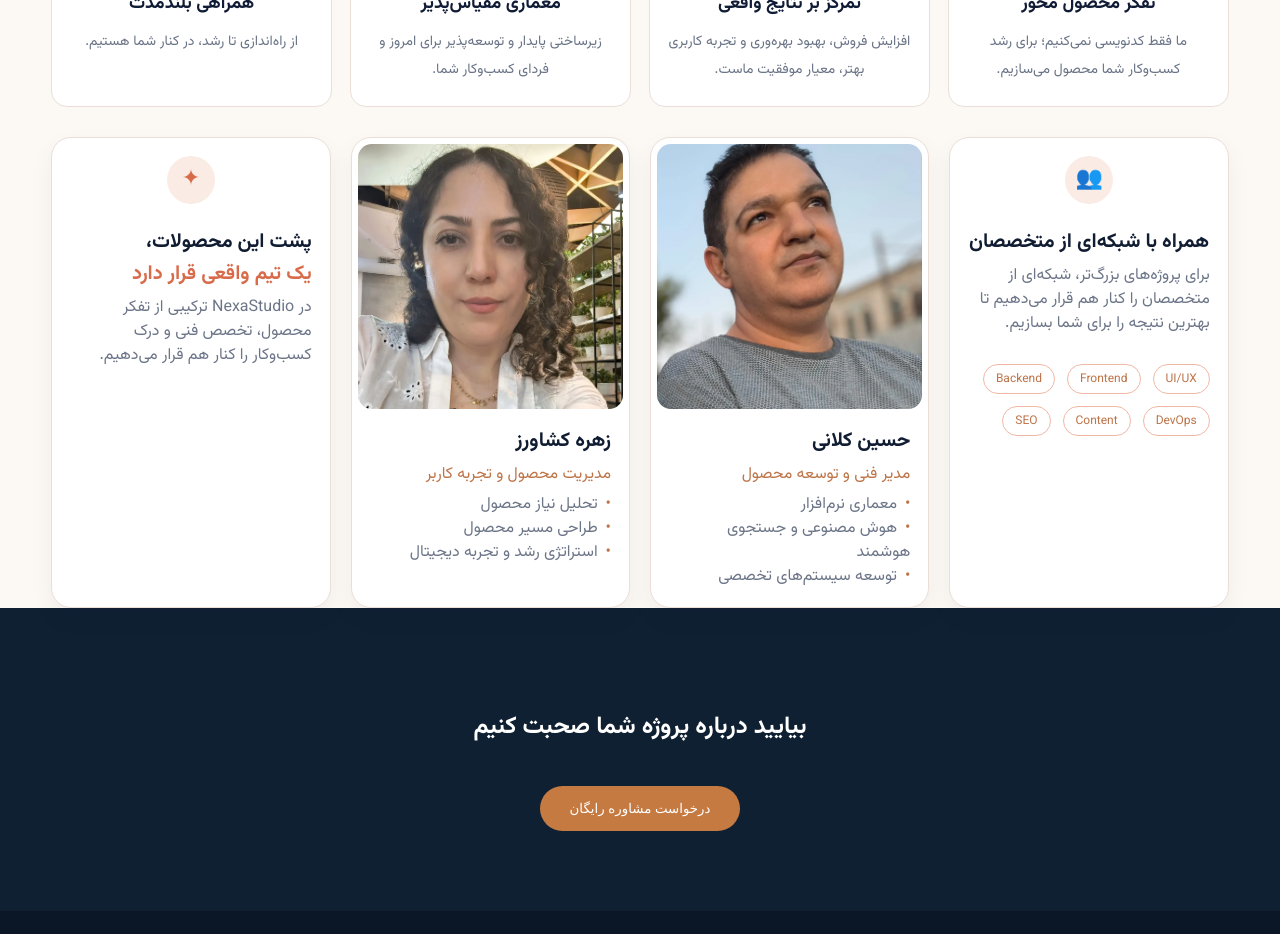
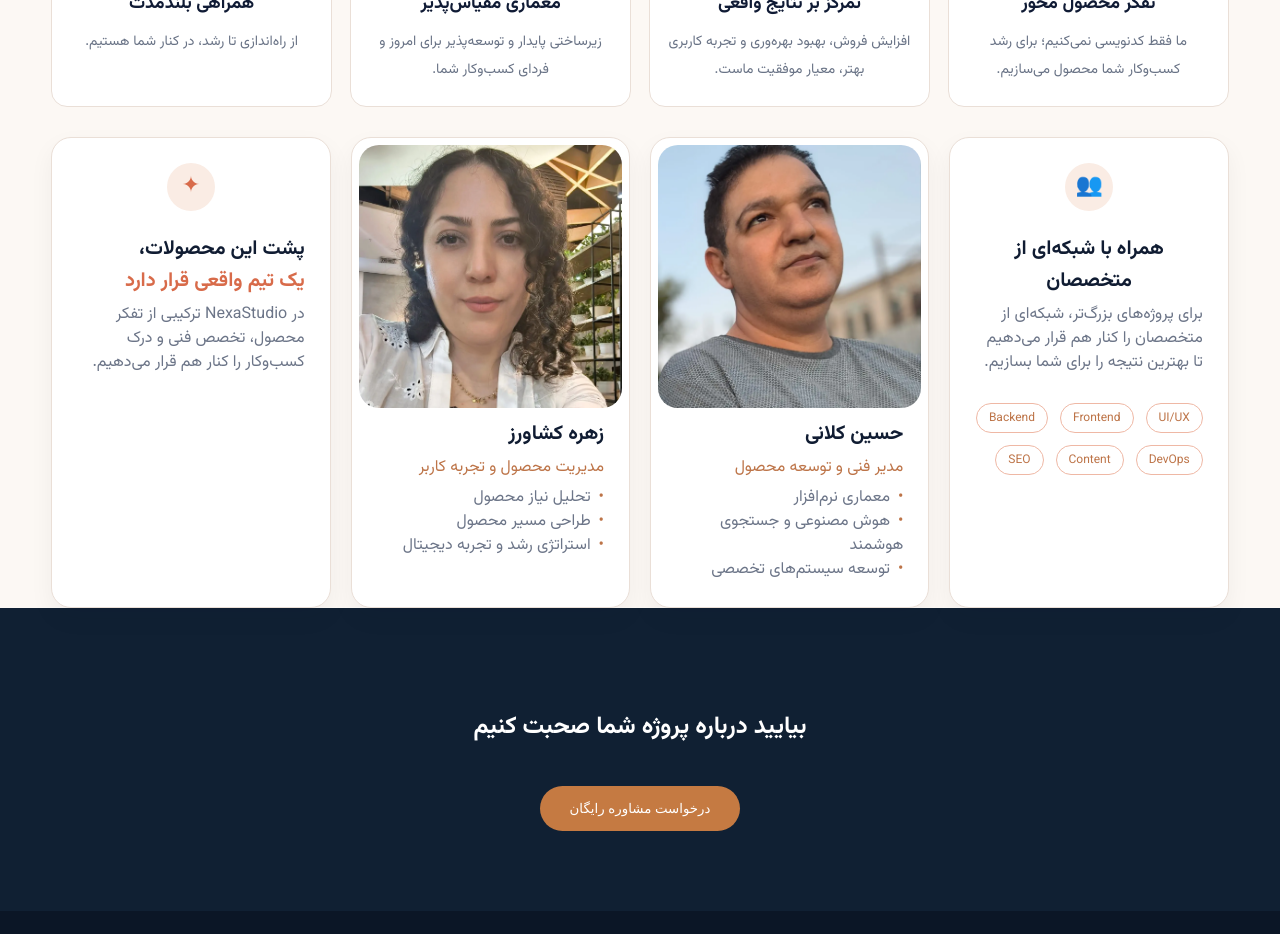
Before and after one commit to zohreksh/smartpilot, a Nuxt app: page / in a window 1280 px wide. Shown: the part 1740-2674 px from the top of the page. Built offline with nearby package versions, Linux system fonts and the light colour scheme.

Commit message:
some fixes

```diff
--- a/components/sections/TeamSection.vue
+++ b/components/sections/TeamSection.vue
@@ -5,21 +5,160 @@
         <article class="team-card specialists-card">
           <div class="team-icon">👥</div>
           <h3>همراه با شبکه‌ای از متخصصان</h3>
-          <p>برای پروژه‌های بزرگ‌تر، شبکه‌ای از متخصصان را کنار هم قرار می‌دهیم تا بهترین نتیجه را برای شما بسازیم.</p>
+          <p>
+            برای پروژه‌های بزرگ‌تر، شبکه‌ای از متخصصان را کنار هم قرار می‌دهیم
+            تا بهترین نتیجه را برای شما بسازیم.
+          </p>
           <div class="specialties">
-            <span>UI/UX</span><span>Frontend</span><span>Backend</span><span>DevOps</span><span>Content</span><span>SEO</span>
+            <span>UI/UX</span><span>Frontend</span><span>Backend</span
+            ><span>DevOps</span><span>Content</span><span>SEO</span>
           </div>
         </article>
-        <article class="team-card member-card"><div class="team-image-wrap"><img src="/images/team/hossein.webp" alt="حسین کولانی" /></div><h3>حسین کلانی</h3><p class="job-title">مدیر فنی و توسعه محصول</p><ul class="skills-list"><li>معماری نرم‌افزار</li><li>هوش مصنوعی و جستجوی هوشمند</li><li>توسعه سیستم‌های تخصصی</li></ul></article>
-        <article class="team-card member-card"><div class="team-image-wrap"><img src="/images/team/zohreh.webp" alt="زهره کشاورز" /></div><h3>زهره کشاورز</h3><p class="job-title">مدیریت محصول و تجربه کاربر</p><ul class="skills-list"><li>تحلیل نیاز محصول</li><li>طراحی مسیر محصول</li><li>استراتژی رشد و تجربه دیجیتال</li></ul></article>
-        <article class="team-card"><div class="team-icon">✦</div><h3 class="team-headline"><span>پشت این محصولات،</span><span class="accent">یک تیم واقعی قرار دارد</span></h3><p>در NexaStudio ترکیبی از تفکر محصول، تخصص فنی و درک کسب‌وکار را کنار هم قرار می‌دهیم.</p></article>
+        <article class="team-card member-card">
+          <div class="team-image-wrap">
+            <img src="/images/team/hossein.webp" alt="حسین کولانی" />
+          </div>
+          <h3>حسین کلانی</h3>
+          <p class="job-title">مدیر فنی و توسعه محصول</p>
+          <ul class="skills-list">
+            <li>معماری نرم‌افزار</li>
+            <li>هوش مصنوعی و جستجوی هوشمند</li>
+            <li>توسعه سیستم‌های تخصصی</li>
+          </ul>
+        </article>
+        <article class="team-card member-card">
+          <div class="team-image-wrap">
+            <img src="/images/team/zohreh.webp" alt="زهره کشاورز" />
+          </div>
+          <h3>زهره کشاورز</h3>
+          <p class="job-title">مدیریت محصول و تجربه کاربر</p>
+          <ul class="skills-list">
+            <li>تحلیل نیاز محصول</li>
+            <li>طراحی مسیر محصول</li>
+            <li>استراتژی رشد و تجربه دیجیتال</li>
+          </ul>
+        </article>
+        <article class="team-card">
+          <div class="team-icon">✦</div>
+          <h3 class="team-headline">
+            <span>پشت این محصولات،</span
+            ><span class="accent">یک تیم واقعی قرار دارد</span>
+          </h3>
+          <p>
+            در NexaStudio ترکیبی از تفکر محصول، تخصص فنی و درک کسب‌وکار را کنار
+            هم قرار می‌دهیم.
+          </p>
+        </article>
       </div>
     </div>
   </section>
 </template>
 <style scoped>
-.team-grid{display:grid;grid-template-columns:repeat(4,1fr);gap:20px;direction:rtl}.team-card{background:#fff;border:1px solid #eadfd7;border-radius:20px;padding:18px;text-align:right;min-height:220px;box-shadow:0 10px 25px rgba(16,24,40,.05)}
-.team-icon{width:48px;height:48px;border-radius:50%;background:#faece4;display:flex;align-items:center;justify-content:center;font-size:22px;margin:0 auto 22px;color:#d86b4a}
-.specialists-card{text-align:right}.specialists-card h3{text-align:center;margin-top:16px}.specialists-card p{line-height:1.9;margin-top:18px;margin-bottom:26px}.specialties{display:flex;flex-wrap:wrap;gap:12px;margin-top:28px}.specialties span{border:1px solid #efb8a5;color:#bd7448;border-radius:999px;padding:5px 12px;font-size:12px}
-.team-card h3{font-size:20px;margin:6px 0}.team-headline span{display:block}.team-headline .accent{color:#d86b4a}.team-card p{line-height:1.5;color:#6c7588;margin:6px 0}.job-title{color:#bd7448!important}.skills-list{list-style:none;padding:0;margin:6px 0 0}.skills-list li{color:#6c7588;line-height:1.5}.skills-list li::before{content:'•';color:#bd7448;margin-left:8px}.team-image-wrap{overflow:hidden;border-radius:14px;margin:-18px -18px 10px}.team-image-wrap img{width:100%;aspect-ratio:1;object-fit:cover;display:block;border-radius:20px;padding:6px}@media(max-width:900px){.team-grid{grid-template-columns:1fr 1fr}}@media(max-width:600px){.team-grid{grid-template-columns:1fr}}
+.team-grid {
+  display: grid;
+  grid-template-columns: repeat(4, 1fr);
+  gap: 20px;
+  direction: rtl;
+}
+.team-card {
+  background: #fff;
+  border: 1px solid #eadfd7;
+  border-radius: 20px;
+  padding: 25px;
+  text-align: right;
+  min-height: 220px;
+  box-shadow: 0 10px 25px rgba(16, 24, 40, 0.05);
+}
+.team-icon {
+  width: 48px;
+  height: 48px;
+  border-radius: 50%;
+  background: #faece4;
+  display: flex;
+  align-items: center;
+  justify-content: center;
+  font-size: 22px;
+  margin: 0 auto 22px;
+  color: #d86b4a;
+}
+.specialists-card {
+  text-align: right;
+}
+.specialists-card h3 {
+  text-align: center;
+  margin-top: 16px;
+}
+.specialists-card p {
+  line-height: 1.9;
+  margin-top: 18px;
+  margin-bottom: 26px;
+}
+.specialties {
+  display: flex;
+  flex-wrap: wrap;
+  gap: 12px;
+  margin-top: 28px;
+}
+.specialties span {
+  border: 1px solid #efb8a5;
+  color: #bd7448;
+  border-radius: 999px;
+  padding: 5px 12px;
+  font-size: 12px;
+}
+.team-card h3 {
+  font-size: 20px;
+  margin: 6px 0;
+}
+.team-headline span {
+  display: block;
+}
+.team-headline .accent {
+  color: #d86b4a;
+}
+.team-card p {
+  line-height: 1.5;
+  color: #6c7588;
+  margin: 6px 0;
+}
+.job-title {
+  color: #bd7448 !important;
+}
+.skills-list {
+  list-style: none;
+  padding: 0;
+  margin: 6px 0 0;
+}
+.skills-list li {
+  color: #6c7588;
+  line-height: 1.5;
+}
+.skills-list li::before {
+  content: "•";
+  color: #bd7448;
+  margin-left: 8px;
+}
+.team-image-wrap {
+  overflow: hidden;
+  border-radius: 14px;
+  margin: -18px -18px 10px;
+}
+.team-image-wrap img {
+  width: 100%;
+  aspect-ratio: 1;
+  object-fit: cover;
+  display: block;
+  border-radius: 20px;
+
+}
+@media (max-width: 900px) {
+  .team-grid {
+    grid-template-columns: 1fr 1fr;
+  }
+}
+@media (max-width: 600px) {
+  .team-grid {
+    grid-template-columns: 1fr;
+  }
+}
 </style>
```
